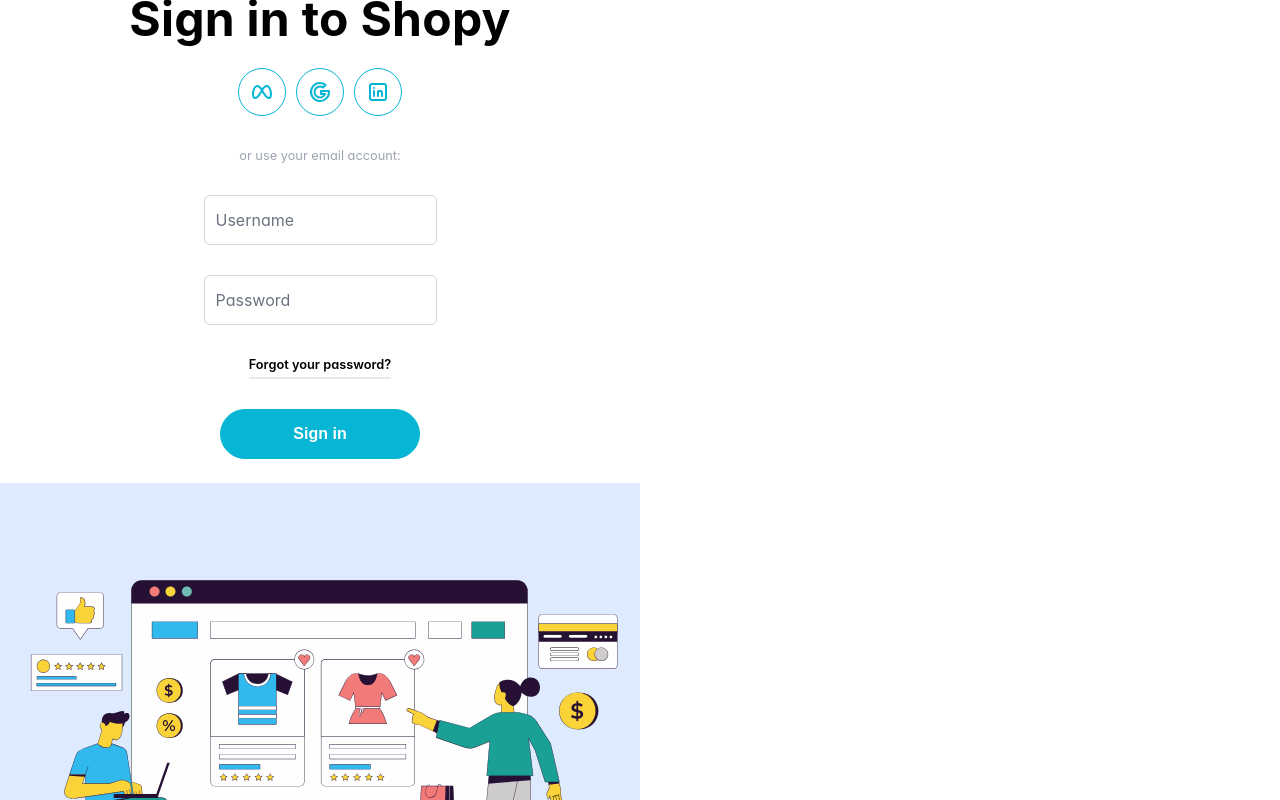
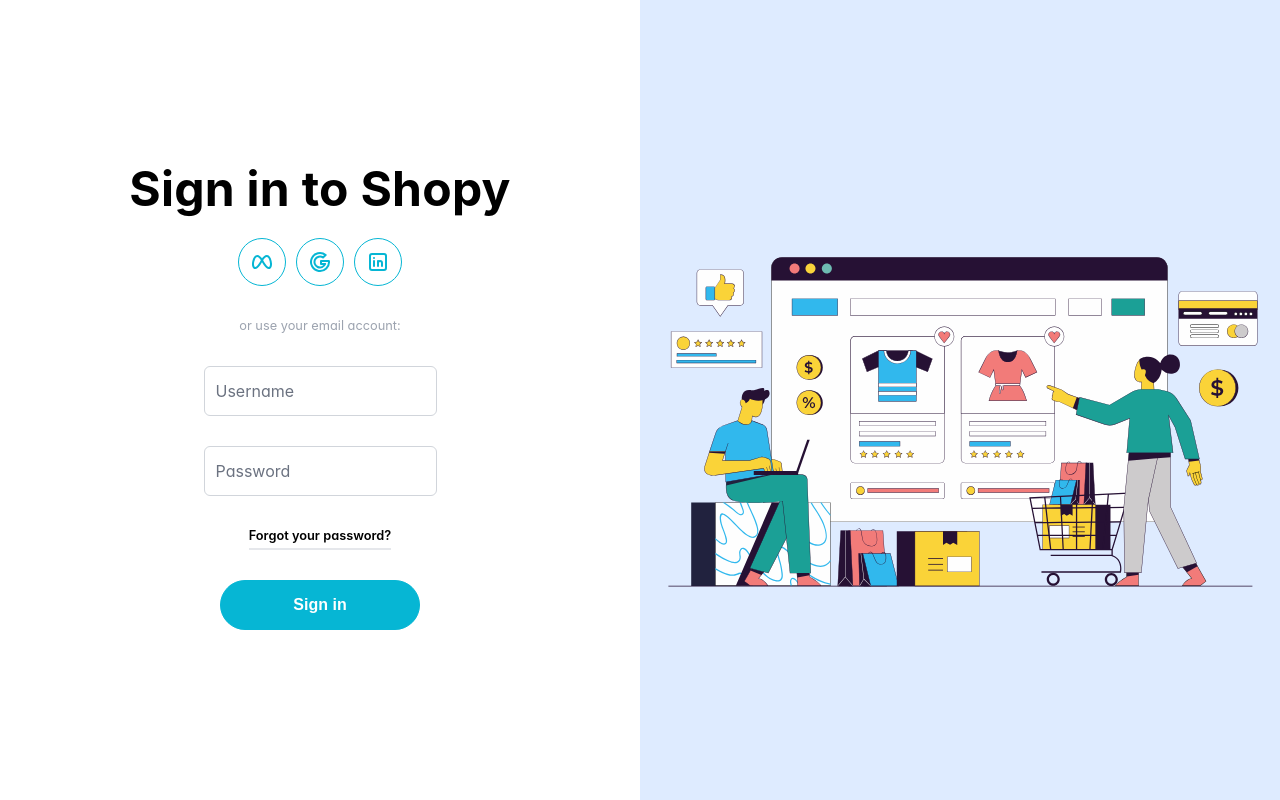
Before and after one commit to ihebetteyeb/Shopy, a React (Vite) app: page / in a window 1280 px wide. Shown: the top 800 px of the page. Built offline with nearby package versions, Linux system fonts and the light colour scheme; no server answers; a web font is replaced by a local one.

Commit message:
feat(test): form

```diff
--- a/src/pages/home/home.jsx
+++ b/src/pages/home/home.jsx
@@ -28,12 +28,8 @@
 
   return (
     <div className="grid grid-cols-2 h-screen w-screen">
-      <form
-        className="flex flex-col gap-[24px]"
-        autoComplete="off"
-        onSubmit={handleSubmit(handleLogin)}
-      >
       <div className="w-full flex flex-col justify-center">
+        <form autoComplete="off" onSubmit={handleSubmit(handleLogin)}>
           <div className="flex flex-col gap-[50px] w-full ">
             {/* <div>Logo</div> */}
             <div className="flex flex-col items-center gap-[30px]">
@@ -90,6 +86,7 @@
               </div>
             </div>
           </div>
+        </form>
       </div>
       <div className="flex flex-col justify-center items-center gap-[30px] h-fill bg-[#DEEBFF]">
         {/* 2<h2>Hello, Friend!</h2> */}
@@ -100,7 +97,6 @@
         </div> */}
         {/* <Button label="Sign up" className="rounded-full" outlined />{" "} */}
       </div>
-      </form>
     </div>
   );
 }
```
Lines whose indentation alone changed are shown as unchanged.
